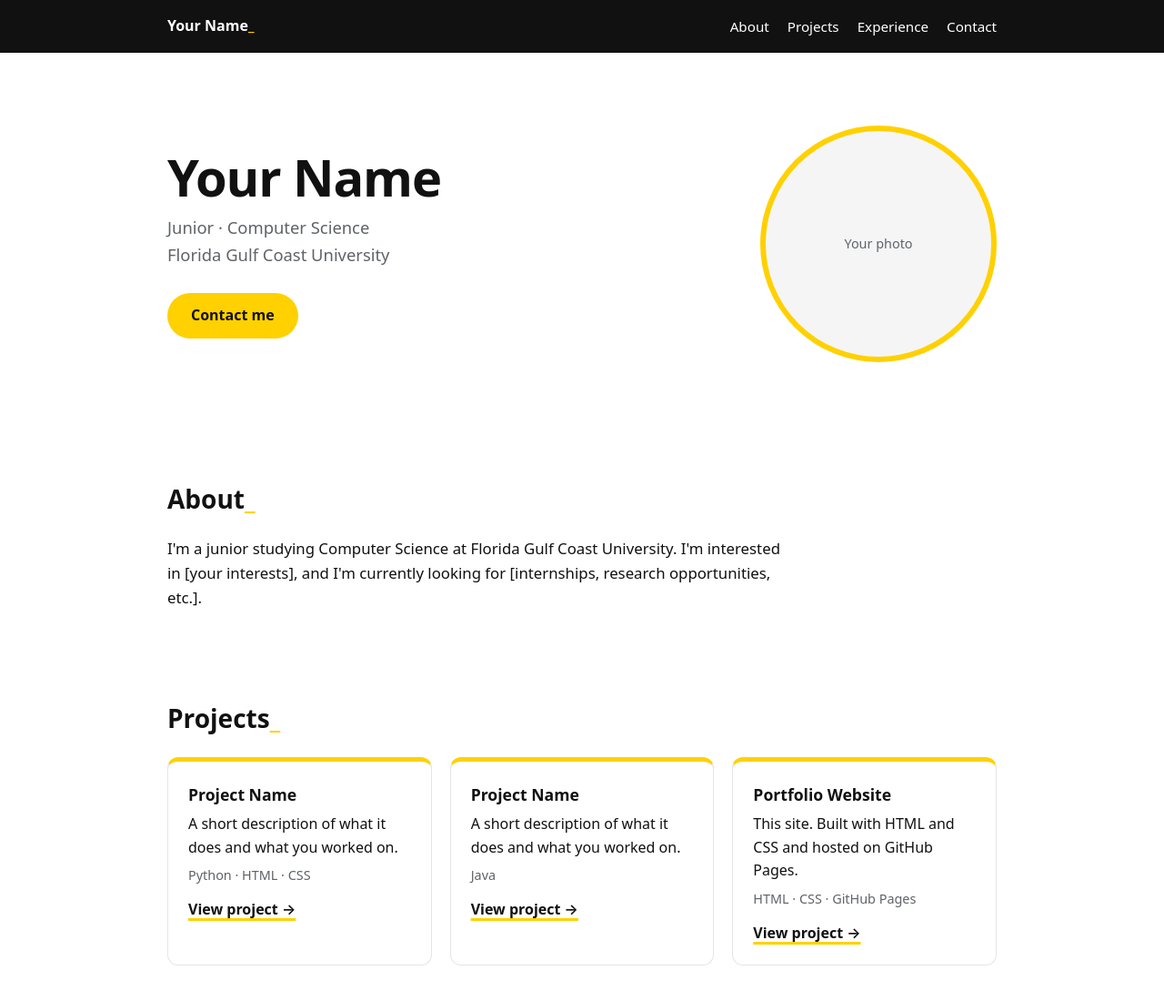
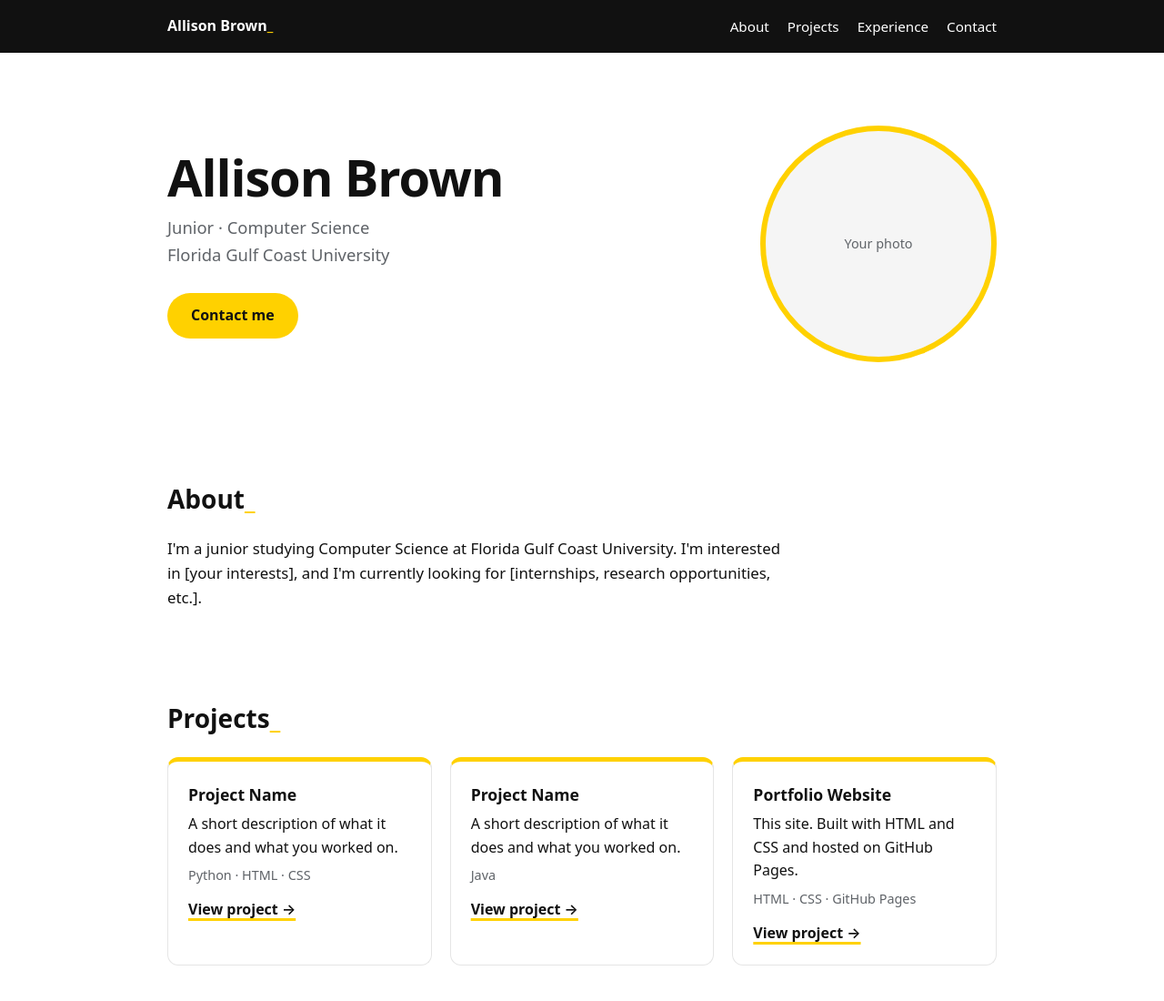
Before and after one commit to abrown33914/abrown33914.github.io, a plain HTML site: page index.html in a window 1280 px wide. Shown: the top 1100 px of the page at 91% size. Drawn offline with Linux system fonts and the light colour scheme.

Commit message:
Update personal information in index.html

```diff
--- a/index.html
+++ b/index.html
@@ -5,8 +5,8 @@
   <meta name="viewport" content="width=device-width, initial-scale=1.0">
 
   <!-- EDIT: The text shown in the browser tab -->
-  <title>Your Name</title>
-  <meta name="description" content="Portfolio of Your Name, student at Florida Gulf Coast University.">
+  <title>Allison Brown</title>
+  <meta name="description" content="Portfolio of Allison Brown, student at Florida Gulf Coast University.">
 
   <link rel="stylesheet" href="style.css">
 
@@ -22,7 +22,7 @@
   <nav class="nav">
     <div class="container nav-inner">
       <!-- EDIT: Your name -->
-      <a href="#" class="nav-name">Your Name</a>
+      <a href="#" class="nav-name">Allison Brown</a>
       <div class="nav-links">
         <a href="#about">About</a>
         <a href="#projects">Projects</a>
@@ -36,7 +36,7 @@
   <header class="container hero">
     <div class="hero-text">
       <!-- EDIT: Your name -->
-      <h1>Your Name</h1>
+      <h1>Allison Brown</h1>
 
       <!-- EDIT: Your year and major -->
       <p class="subtitle">Junior · Computer Science<br>Florida Gulf Coast University</p>
```
